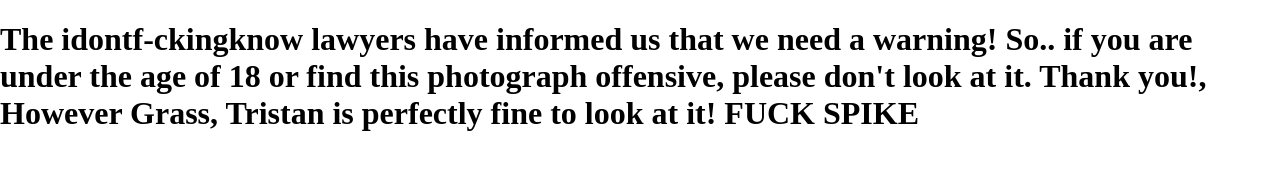
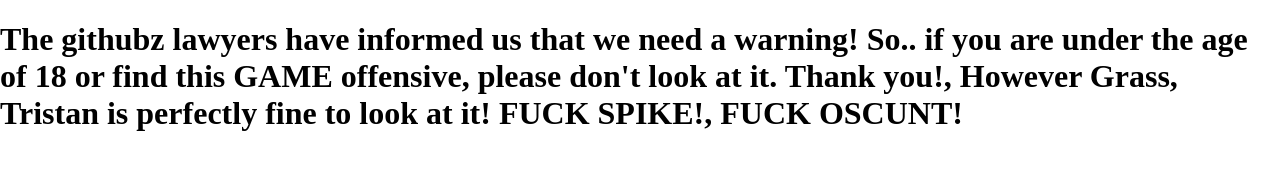
Before and after one commit to VistaOnTen2007/grassxcharliemagne, a plain HTML site: page index.html in a window 1280 px wide. Shown: the top 170 px of the page. Drawn offline with Linux system fonts and the light colour scheme; a script that the page names is missing.

Commit message:
Update index.html

```diff
--- a/index.html
+++ b/index.html
@@ -99,7 +99,7 @@
 <!-- write your code here -->
 </head>
 <body onload="init();" style="margin:0px;">
-	<h1>The idontf-ckingknow lawyers have informed us that we need a warning! So.. if you are under the age of 18 or find this photograph offensive, please don't look at it. Thank you!, However Grass, Tristan is perfectly fine to look at it! FUCK SPIKE</h1>
+	<h1>The githubz lawyers have informed us that we need a warning! So.. if you are under the age of 18 or find this GAME offensive, please don't look at it. Thank you!, However Grass, Tristan is perfectly fine to look at it! FUCK SPIKE!, FUCK OSCUNT!</h1>
 	<div id="animation_container" style="background-color:rgba(255, 255, 255, 1.00); width:1920px; height:1080px">
 		<canvas id="canvas" width="1920" height="1080" style="position: absolute; display: block; background-color:rgba(255, 255, 255, 1.00);"></canvas>
 		<div id="dom_overlay_container" style="pointer-events:none; overflow:hidden; width:1920px; height:1080px; position: absolute; left: 0px; top: 0px; display: block;">
```
